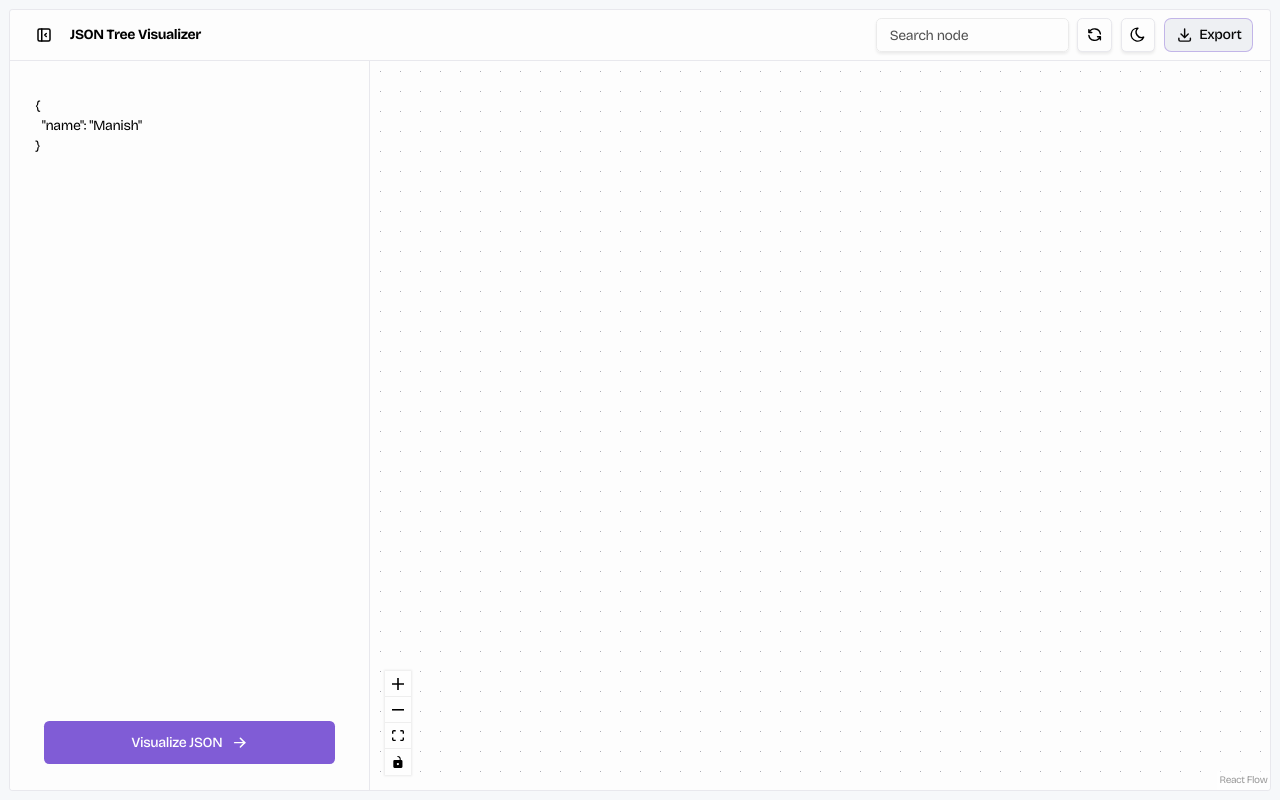
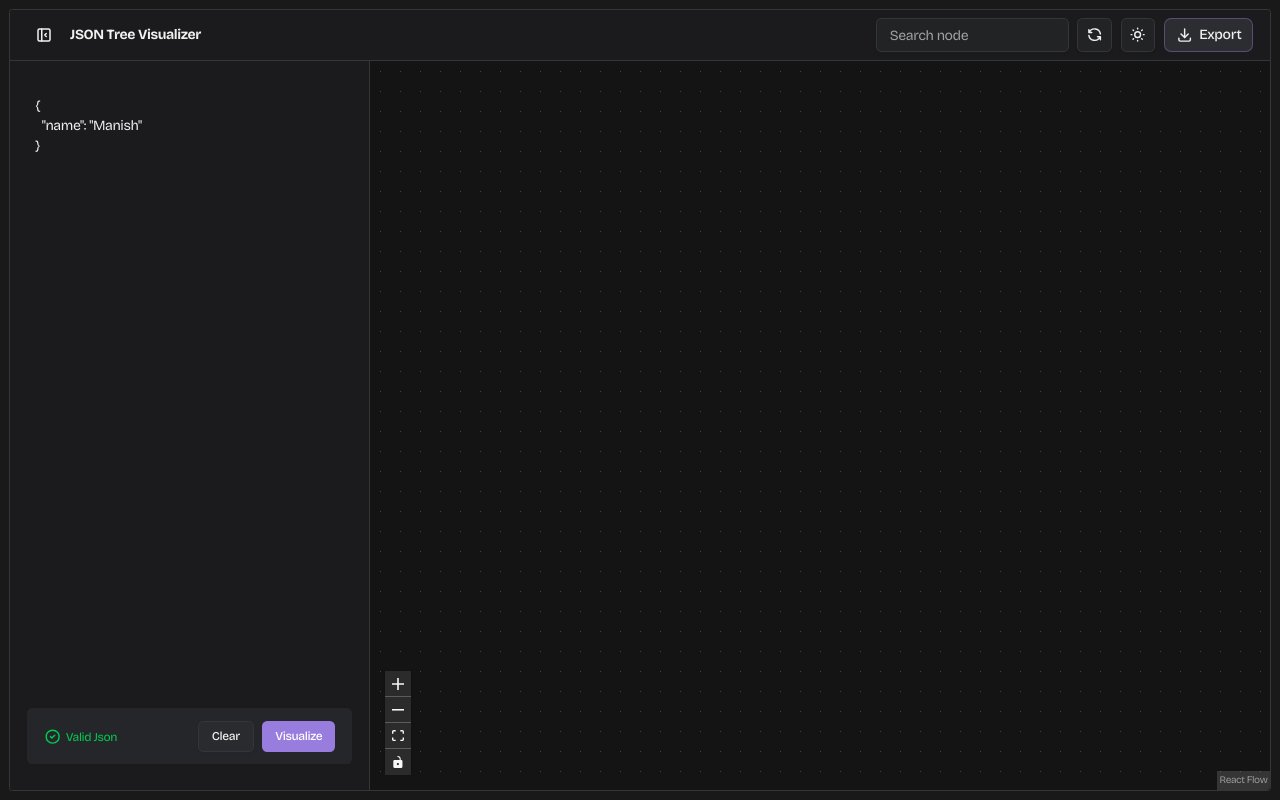
Before and after one commit to manish591/json-tree-visualizer, a React (Vite) app: page / in a window 1280 px wide. Built offline with nearby package versions, Linux system fonts and the light colour scheme.

Commit message:
update react flow theme

```diff
--- a/src/components/general/canvas.tsx
+++ b/src/components/general/canvas.tsx
@@ -5,12 +5,14 @@ import {
   useAppStoreEdges,
   useAppStoreNodes,
 } from '@/store/store';
+import { useTheme } from './theme-provider';
 
 export const nodeTypes: NodeTypes = {
   jsonTypeNode: JsonTypeNode,
 };
 
 export function Canvas() {
+  const { theme } = useTheme();
   const nodes = useAppStoreNodes();
   const edges = useAppStoreEdges();
   const { onNodesChange, onEdgesChange, onConnect } = useAppStoreActions();
@@ -24,6 +26,7 @@ export function Canvas() {
         onNodesChange={onNodesChange}
         onEdgesChange={onEdgesChange}
         onConnect={onConnect}
+        colorMode={theme}
       >
         <Background />
         <Controls />
--- a/src/components/general/providers.tsx
+++ b/src/components/general/providers.tsx
@@ -6,7 +6,7 @@ import { Toaster } from '@/components/ui/sonner';
 
 export function Providers({ children }: Readonly<PropsWithChildren>) {
   return (
-    <ThemeContextProvider defaultTheme="light">
+    <ThemeContextProvider defaultTheme="dark">
       <ReactFlowProvider>
         <SidebarContextProvider>{children}</SidebarContextProvider>
       </ReactFlowProvider>
--- a/src/components/general/sidebar.tsx
+++ b/src/components/general/sidebar.tsx
@@ -1,6 +1,6 @@
-import { IconArrowRight } from '@tabler/icons-react';
+import { IconAlertCircle, IconCircleCheck } from '@tabler/icons-react';
+import { validateJSON } from '@/lib/validate-json';
 import { createContext, useContext, useMemo, useState } from 'react';
-import { toast } from 'sonner';
 import { Button } from '@/components/ui/button';
 import { Textarea } from '@/components/ui/textarea';
 import { INITIAL_JSON_DATA } from '@/constants';
@@ -48,18 +48,10 @@ export function Sidebar() {
   const { isSidebarOpen } = useSidebarContext();
   const isMobile = useMediaQuery('(max-width: 600px)');
   const [value, setValue] = useState(INITIAL_JSON_DATA);
+  const [isValidJson, setIsValidJson] = useState<boolean>(
+    () => !!validateJSON(value),
+  );
   const { setNodes, setEdges } = useAppStoreActions();
-
-  function validateJSON() {
-    try {
-      const res = JSON.parse(value);
-      return res;
-    } catch (err) {
-      console.log('Error while parsing the JSON', err);
-      toast.error('JSON Parsing Failed');
-      return null;
-    }
-  }
 
   return (
     <aside
@@ -79,21 +71,53 @@ export function Sidebar() {
       >
         <div className="w-full h-full">
           <Textarea
-            className="rounded-none w-full h-full border-0 resize-none px-6 py-8"
+            className="rounded-none w-full h-full border-0 resize-none px-6 py-8 bg-transparent!"
             placeholder="Enter JSON Here"
             value={value}
             onChange={(e) => {
-              setValue(e.target.value);
+              const value = e.target.value;
+              const validationResult = validateJSON(value);
+              setValue(value);
+              setIsValidJson(!!validationResult);
             }}
           />
         </div>
         {value ? (
-          <div className="absolute bottom-6 w-full px-8">
+          <div className="absolute bottom-6 w-full px-4">
+            <div className="flex items-center justify-between bg-muted/60 px-4 py-3 rounded-md">
+              <div
+                className={cn(
+                  'flex items-center text-xs gap-1',
+                  isValidJson ? 'text-green-500' : 'text-destructive',
+                )}
+              >
+                {isValidJson ? (
+                  <IconCircleCheck className="size-4" />
+                ) : (
+                  <IconAlertCircle className="size-4" />
+                )}
+                <span className="mt-px">
+                  {isValidJson ? 'Valid Json' : 'Invalid Json'}
+                </span>
+              </div>
+              <div className="flex items-center gap-2">
                 <Button
-              size="lg"
-              className="w-full cursor-pointer"
+                  variant="outline"
+                  size="sm"
+                  className="h-7 text-xs cursor-pointer"
                   onClick={() => {
-                const res = validateJSON();
+                    setValue('');
+                    setIsValidJson(false);
+                  }}
+                >
+                  Clear
+                </Button>
+                <Button
+                  size="sm"
+                  className="cursor-pointer h-7 text-xs"
+                  disabled={!isValidJson}
+                  onClick={() => {
+                    const res = validateJSON(value);
 
                     if (res) {
                       const { nodes, edges } = generateTree(res);
@@ -102,9 +126,10 @@ export function Sidebar() {
                     }
                   }}
                 >
-              <span>Visualize JSON</span>
-              <IconArrowRight />
+                  <span>Visualize</span>
                 </Button>
+              </div>
+            </div>
           </div>
         ) : null}
       </div>
--- a/src/components/nodes/base-node.tsx
+++ b/src/components/nodes/base-node.tsx
@@ -9,7 +9,8 @@ export function BaseNode({
       className={cn(
         'relative rounded-md border bg-card text-card-foreground',
         'hover:ring-1 p-[5px] w-[250px]',
-        String.raw`[.react-flow\_\_node.selected_&]:border-muted-foreground`,
+        String.raw`[.react-flow\_\_node.selected_&]:border-primary`,
+        String.raw`[.react-flow\_\_node.selected_&]:border-2`,
         String.raw`[.react-flow\_\_node.selected_&]:shadow-lg`,
         className,
       )}
--- a/src/components/nodes/json-type-node.tsx
+++ b/src/components/nodes/json-type-node.tsx
@@ -11,6 +11,7 @@ import { Label } from '../ui/label';
 import { Input } from '../ui/input';
 import { Textarea } from '../ui/textarea';
 import type { NodeData } from '@/store/store';
+import { cn } from '@/lib/utils';
 
 export type JsonTypeNode = Node<NodeData, 'jsonTypeNode'>;
 
@@ -19,7 +20,14 @@ export function JsonTypeNode({ id, data }: NodeProps<JsonTypeNode>) {
 
   return (
     <BaseNode>
-      <BaseNodeHeader className="bg-chart-1/10 border border-chart-1/30">
+      <BaseNodeHeader
+        className={cn(
+          'bg-chart-3/20 border border-chart-3/40',
+          data.dataType === 'array' && 'bg-chart-1/20 border border-chart-1/40',
+          data.dataType === 'object' &&
+            'bg-chart-2/20 border border-chart-2/40',
+        )}
+      >
         <div className="flex items-baseline justify-center gap-3">
           <span className="text-[10px] font-bold font-mono">
             {data.dataType}
--- /dev/null
+++ b/src/lib/validate-json.ts
@@ -0,0 +1,9 @@
+export function validateJSON(jsonData: string) {
+  try {
+    const res = JSON.parse(jsonData);
+    return res;
+  } catch (err) {
+    console.log('Error while parsing the JSON', err);
+    return null;
+  }
+}
```
Lines whose indentation alone changed are shown as unchanged.
